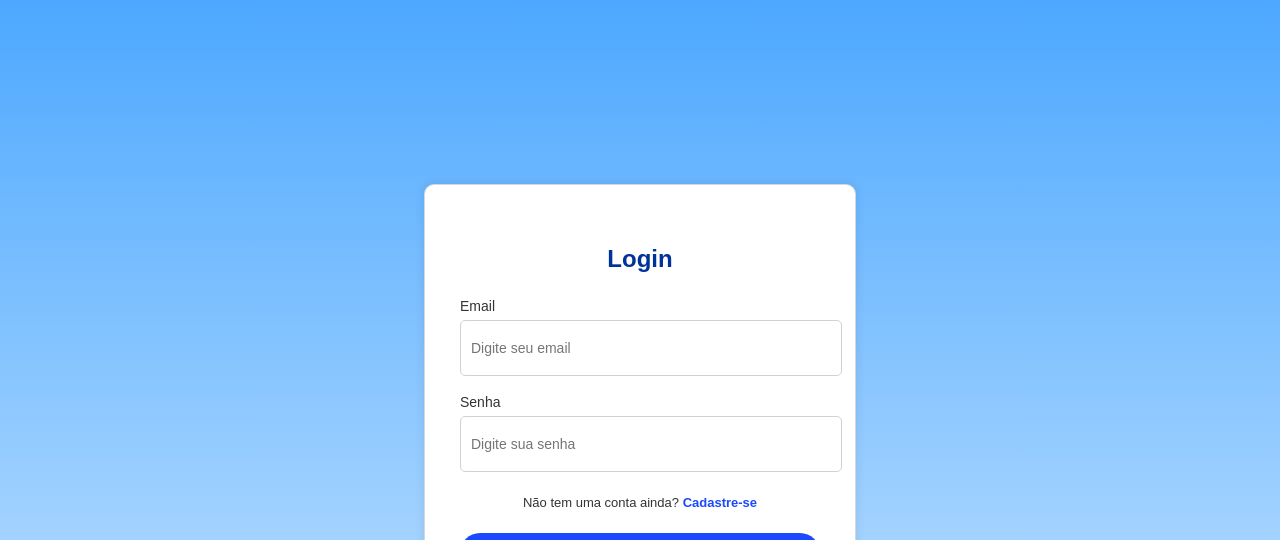
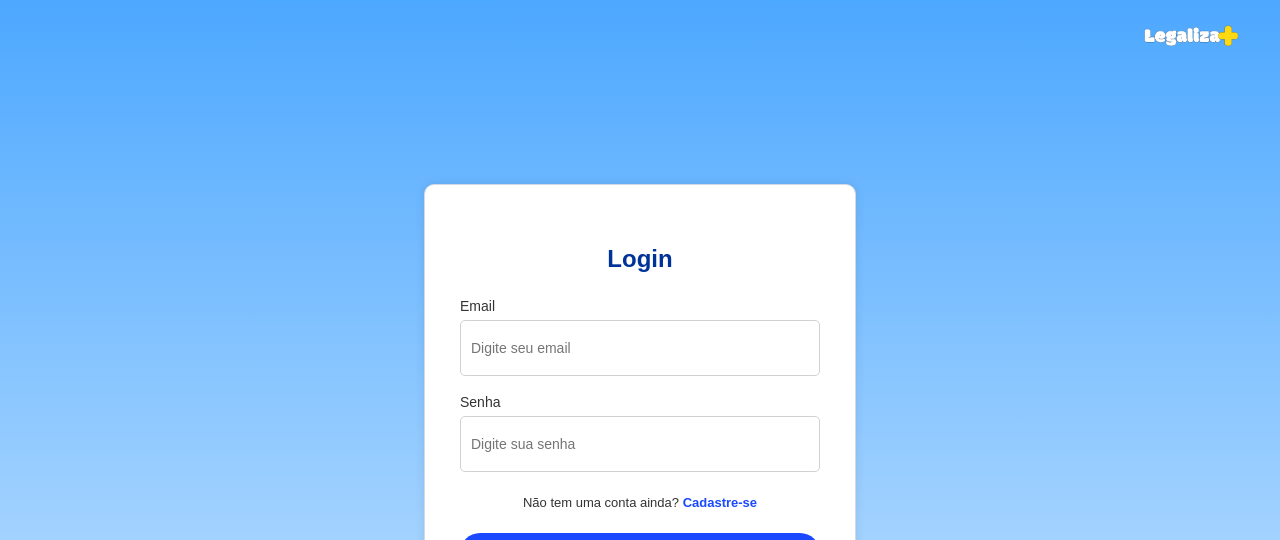
Before and after one commit to DevLuigi/LegalizaMais-Frontend, a React (Vite) app: page / in a window 1280 px wide. Shown: the top 540 px of the page. Built offline with nearby package versions, Linux system fonts and the light colour scheme.

Commit message:
feito ajustes na tela de login

```diff
--- a/src/main.jsx
+++ b/src/main.jsx
@@ -6,12 +6,10 @@ import { ToastContainer } from 'react-toastify';
 
 import Routes from './routes';
 import './index.css';
-import Login from './pages/login';
 
 createRoot(document.getElementById('root')).render(
   <StrictMode>
     <ToastContainer />
-    <Login />
     <Routes />
   </StrictMode>
 )
--- a/src/pages/login/index.jsx
+++ b/src/pages/login/index.jsx
@@ -1,5 +1,4 @@
 import React from "react";
-import { useEffect, useState } from "react";
 import {
   Container,
   Card,
@@ -8,19 +7,26 @@ import {
   Input,
   Button,
   SignupText,
+  Logo,
+  GroupLabelInput
 } from "./styled";
 
 export default function Login() {
   return (
     <Container>
+      <Logo src="/assets/images/logo.png" alt="Logo" />
       <Card>
         <Title>Login</Title>
         <form>
-          <Label>Email</Label>
-          <Input type="email" placeholder="Digite seu email" />
+          <GroupLabelInput>
+            <Label>Email</Label>
+            <Input type="email" placeholder="Digite seu email" />
+          </GroupLabelInput>
 
-          <Label>Senha</Label>
-          <Input type="password" placeholder="Digite sua senha" />
+          <GroupLabelInput>
+            <Label>Senha</Label>
+            <Input type="password" placeholder="Digite sua senha" />
+          </GroupLabelInput>
 
           <SignupText>
             Não tem uma conta ainda? <a href="#">Cadastre-se</a>
--- a/src/pages/login/styled.js
+++ b/src/pages/login/styled.js
@@ -21,6 +21,14 @@ export const Card = styled.div`
   text-align: center;
 `;
 
+// Logo no canto superior direito
+export const Logo = styled.img`
+  position: absolute;
+  top: 20px;
+  right: 30px;
+  width: 120px;
+`;
+
 // Título “Login”
 export const Title = styled.h2`
   color: #003399;
@@ -40,7 +48,6 @@ export const Label = styled.label`
 `;
 
 export const Input = styled.input`
-  width: 100%;
   height: 38px;
   border: 1px solid #d1d1d1;
   border-radius: 5px;
@@ -90,3 +97,8 @@ export const SignupText = styled.p`
     }
   }
 `;
+
+export const GroupLabelInput = styled.div`
+  display: flex;
+  flex-direction: column;
+`;
```
